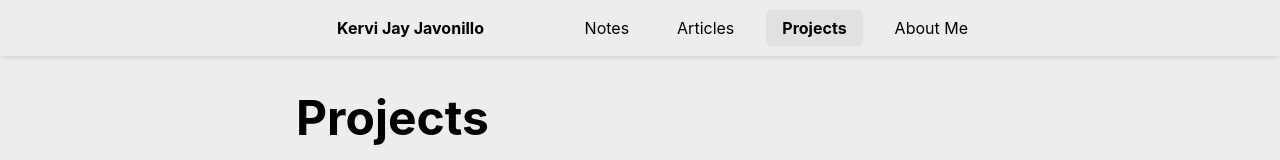
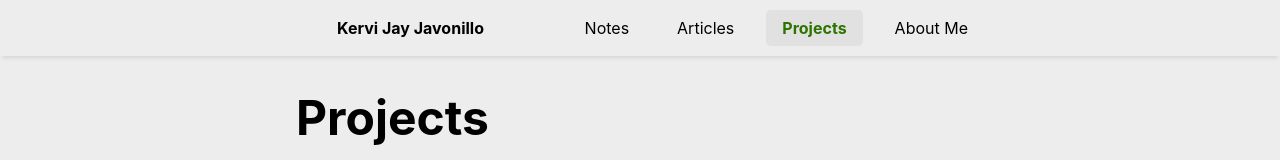
Before and after one commit to pinocchioph1129/personal-web, a React (Create React App) app: page /Projects in a window 1280 px wide. Shown: the top 160 px of the page. Built offline with nearby package versions, Linux system fonts and the light colour scheme; some icons are missing.

Commit message:
Updated for mobile. TODO: Firt Note

```diff
--- a/src/components/navigationbar/NavigationBar.css
+++ b/src/components/navigationbar/NavigationBar.css
@@ -88,7 +88,7 @@
 .nav-container ul li.active a,
 .nav-container .site-title.active-tab {
   background-color: #e1e1e1;
-  color: #000;
+  color: var(--link-color);
   font-weight: bold;
   border-radius: 5px;
 }
```
Also changed, not shown: 11 other files (tests, documents, lock files or other folders).
